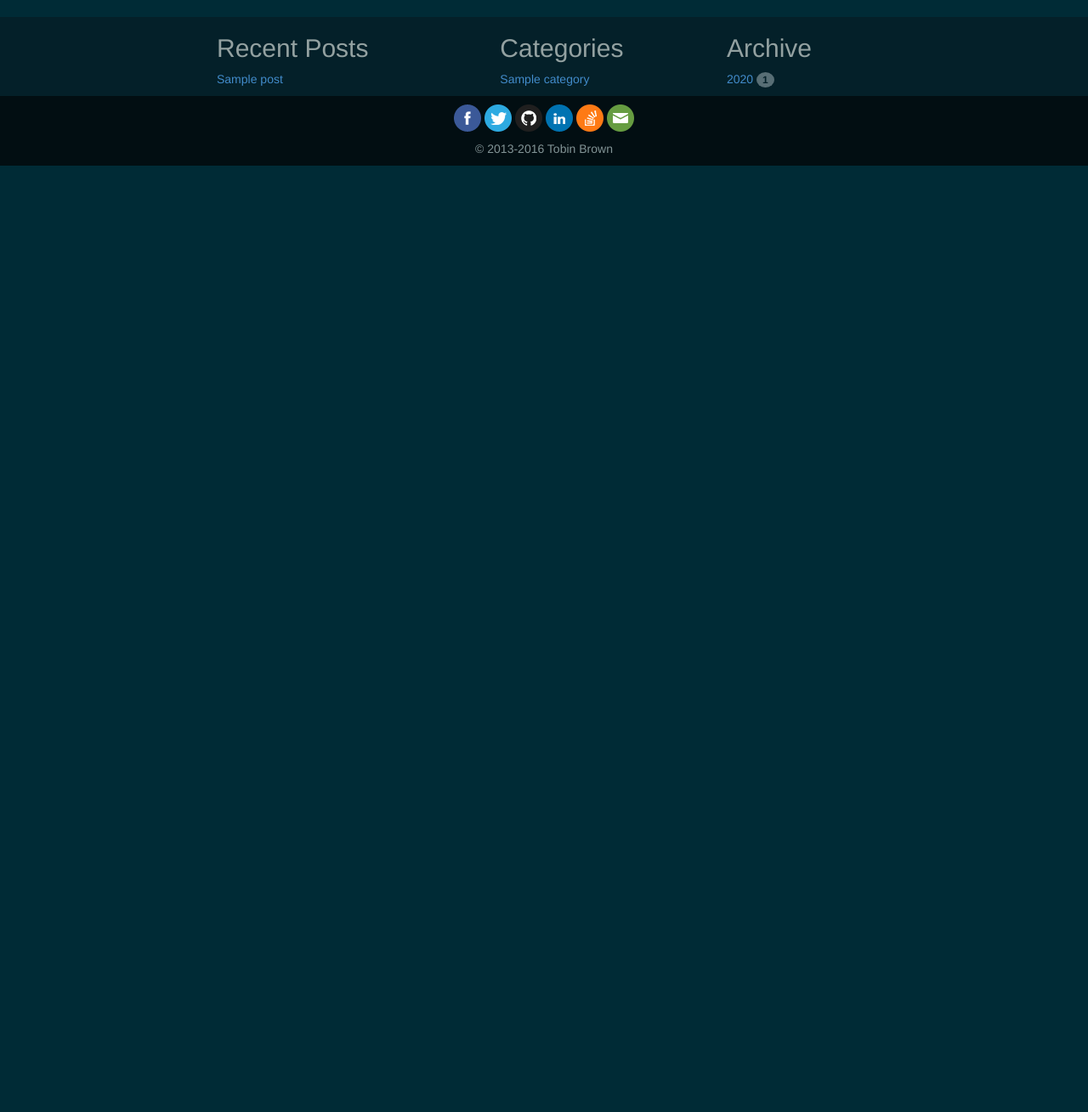
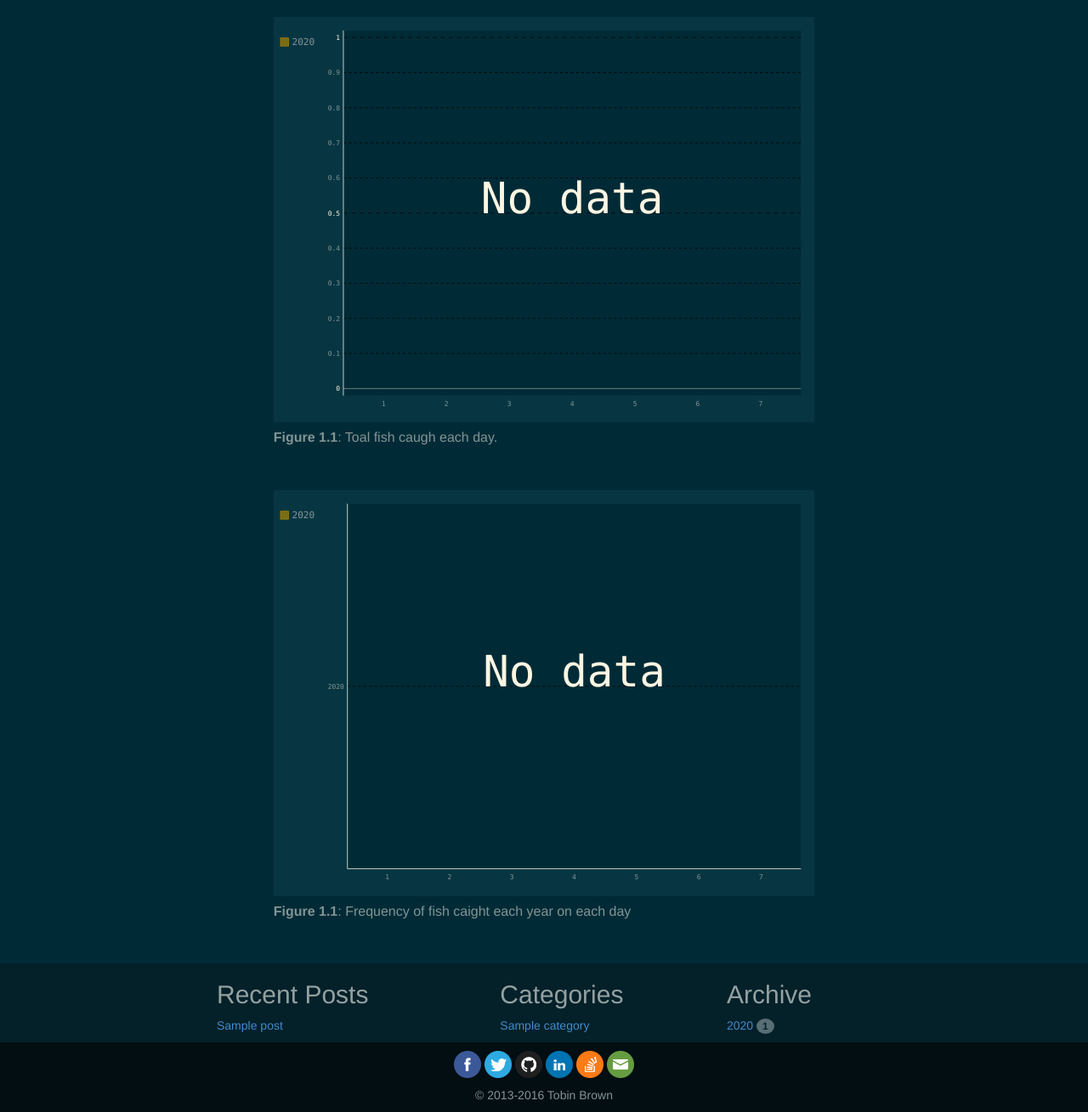
Before and after one commit to Brobin/brobin-v2, a Django app: page /fishing/ in a window 1280 px wide. Shown: the part 50-1359 px from the top of the page at 85% size. Before the commit the page ends 245 px from the top, so only its background shows below. Run offline with Django 3.2, Linux system fonts and the light colour scheme; tables that the repository leaves empty hold one stand-in row (values such as "Sample post"); some libraries are stand-ins or nearby versions.

Commit message:
added the rest of the graphs

```diff
--- a/brobin/static/css/site.css
+++ b/brobin/static/css/site.css
@@ -55,3 +55,6 @@
 p {
     margin: 15px 0 15px 0;
 }
+.chart-caption {
+    margin-bottom: 50px;
+}
--- a/fishing/models.py
+++ b/fishing/models.py
@@ -53,9 +53,13 @@
     def __str__(self):
         return "{0} {1}".format(self.day, self.year)
 
+    @property
+    def total(self):
+        return self.bass + self.crappie + self.northern + self.walleye
+
 
 class Year(models.Model):
-    year = models.IntegerField()
+    year = models.IntegerField(unique=True, db_index=True)
 
     def __str__(self):
         return str(self.year)
@@ -71,3 +75,15 @@
     @property
     def big_walleye(self):
         return self.big_fish.filter(species=BigFish.WALLEYE)
+
+    @property
+    def bass(self):
+        return [(n.weight, n.length) for n in self.big_bass]
+
+    @property
+    def northern(self):
+        return [(n.weight, n.length) for n in self.big_northern]
+
+    @property
+    def walleye(self):
+        return [(n.weight, n.length) for n in self.big_walleye]
--- a/fishing/templates/index.html
+++ b/fishing/templates/index.html
@@ -4,4 +4,23 @@
 
 {% block content %}
 
+<div class="row">
+    <div class="col-sm-10 col-sm-offset-1">
+        <figure type="image/svg+xml">
+            {{ bar | safe }}
+        </figure>
+        <div class="chart-caption">
+            <span><b>Figure 1.1</b>: Toal fish caugh each day.</span>
+        </div>
+    </div>
+    <div class="col-sm-10 col-sm-offset-1">
+        <figure type="image/svg+xml">
+            {{ punchcard | safe }}
+        </figure>
+        <div class="chart-caption">
+            <span><b>Figure 1.1</b>: Frequency of fish caight each year on each day</span>
+        </div>
+    </div>
+</div>
+
 {% endblock %}
--- /dev/null
+++ b/fishing/utils.py
@@ -0,0 +1,60 @@
+import pygal
+from pygal.style import DarkSolarizedStyle
+
+from .models import Day, Year
+
+
+def _year_compare_data():
+    result = []
+    for year in Year.objects.all():
+        data = []
+        for day in year.days.order_by("day"):
+            data.append(day.total)
+        result.append((str(year), data))
+    return result
+
+
+def year_compare_bar():
+    chart = pygal.Bar(style=DarkSolarizedStyle)
+    chart.x_labels = [x[0] for x in Day.DAYS]
+    for year, datum in _year_compare_data():
+        chart.add(year, datum)
+    return chart.render(is_unicode=True)
+
+
+def year_compare_punchcard():
+    chart = pygal.Dot(style=DarkSolarizedStyle)
+    chart.x_labels = [x[0] for x in Day.DAYS]
+    for year, datum in _year_compare_data():
+        chart.add(year, datum)
+    return chart.render(is_unicode=True)
+
+
+def daily_species_chart(year, chart_type="Dot"):
+    chart = {
+        "Dot": pygal.Dot,
+        "Pie": pygal.Pie,
+        "StackedBar": pygal.StackedBar,
+    }[chart_type](style=DarkSolarizedStyle)
+    chart.x_labels = [x[0] for x in Day.DAYS]
+    bass, crappie, northern, walleye = [], [], [], []
+    for day in year.days.order_by("day"):
+        bass.append(day.bass)
+        crappie.append(day.crappie)
+        northern.append(day.northern)
+        walleye.append(day.walleye)
+    chart.add("Bass", bass)
+    chart.add("Crappie", crappie)
+    chart.add("Northern", northern)
+    chart.add("Walleye", walleye)
+    return chart.render(is_unicode=True)
+
+
+def year_size_scatter(year):
+    chart = pygal.XY(stroke=False, style=DarkSolarizedStyle)
+    chart.x_label = ["Weight (pounds)"]
+    chart.y_label = ["Length (inches)"]
+    chart.add("Bass", year.bass)
+    chart.add("Northern", year.northern)
+    chart.add("Walleye", year.walleye)
+    return chart.render(is_unicode=True)
--- a/fishing/views.py
+++ b/fishing/views.py
@@ -1,43 +1,19 @@
 from django.shortcuts import render
 
-import pygal
-from pygal.style import BlueStyle
-
 from .models import Year
+from .utils import *
 
 
 def index(request):
-    return render(request, "index.html")
+    bar = year_compare_bar()
+    punchcard = year_compare_punchcard()
+    return render(request, "index.html", locals())
 
 
 def year(request, year):
     year = Year.objects.get(year=year)
-    chart = pygal.XY(stroke=False, style=BlueStyle)
-    chart.x_label = ["Weight (pounds)"]
-    chart.y_label = ["Length (inches)"]
-    chart.add("Bass", [(n.weight, n.length) for n in year.big_bass])
-    chart.add("Northern", [(n.weight, n.length) for n in year.big_northern])
-    chart.add("Walleye", [(n.weight, n.length) for n in year.big_walleye])
-    chart.title = "Biggest Fish"
-    chart = chart.render(is_unicode=True)
-    punchcard = _daily_punchcard(year)
-    data = {"year": year, "chart": chart, "punchcard": punchcard}
-    return render(request, "year.html", data)
-
-
-def _daily_punchcard(year):
-    chart = pygal.Dot(style=BlueStyle)
-    chart.title = "Frequency of Fish"
-    chart.x_labels = ["Saturday", "Sunday", "Monday", "Tuesday",
-                      "Wednesday", "Thursday", "Friday"]
-    bass, crappie, northern, walleye = [], [], [], []
-    for day in year.days.order_by("day"):
-        bass.append(day.bass)
-        crappie.append(day.crappie)
-        northern.append(day.northern)
-        walleye.append(day.walleye)
-    chart.add("Bass", bass)
-    chart.add("Crappie", crappie)
-    chart.add("Northern", northern)
-    chart.add("Walleye", walleye)
-    return chart.render(is_unicode=True)
+    pie = daily_species_chart(year, "Pie")
+    bar = daily_species_chart(year, "StackedBar")
+    punchcard = daily_species_chart(year, "Dot")
+    scatter = year_size_scatter(year)
+    return render(request, "year.html", locals())
```
Also changed, not shown: fishing/templates/year.html (+21 -5 lines), fishing/migrations/0002_auto_20160619_1244.py (added).
